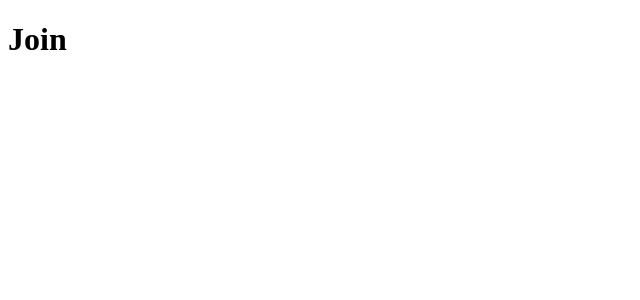
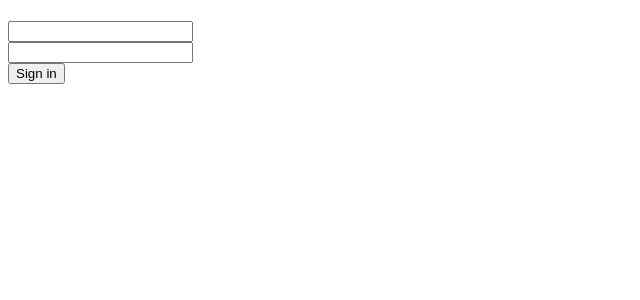
Before and after one commit to Thiago18l/Chat-App-ReactJS, a React (Create React App) app in the folder client/: page / in a window 1280 px wide. Shown: the top 300 px of the page, without its empty margins (0-640 px from the left). Built offline with nearby package versions, Linux system fonts and the light colour scheme.

Commit message:
Adicionando eventos aos componentes e rotas ao server

```diff
--- a/client/src/components/Join.js
+++ b/client/src/components/Join.js
@@ -1,8 +1,24 @@
-import React from 'react';
+import React, { useState } from 'react';
+import { Link } from 'react-router-dom';
+
 
 const Join = () =>{
+    const [name, setName] = useState('');
+    const [room, setRoom] = useState('');
+
+
     return (
-        <h1>Join</h1>
+        <div className="joinOuterContainer">
+            <div className="joinInnerContainer">
+                <h1 className="heading"></h1>
+                <div><input placeholder="" className="joinInput" type="text" onChange={(event) => setName(event.target.value)} /></div>
+                <div><input placeholder="" className="joinInput mt-20" type="text" onChange={(event) => setRoom(event.target.value)} /></div>
+                <Link onClick={event => (!name || !room) ? event.preventDefault() : null } to= {`/chat?name=${name}&room=${room}`}>
+                    <button className="button mt-20" type="submit">Sign in</button>
+                </Link>
+
+            </div>
+        </div>
     );
 }
 
```
Also changed, not shown: 2 other files (tests, documents, lock files or other folders).
